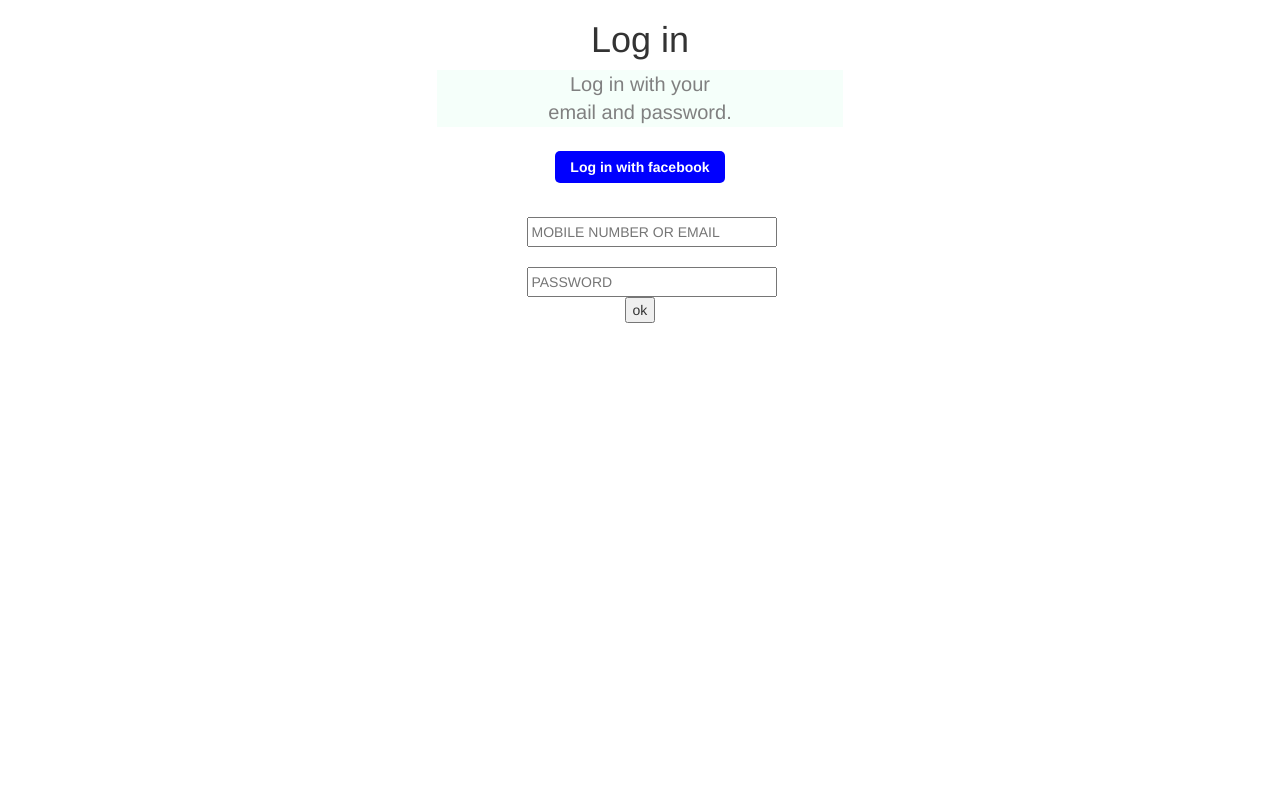
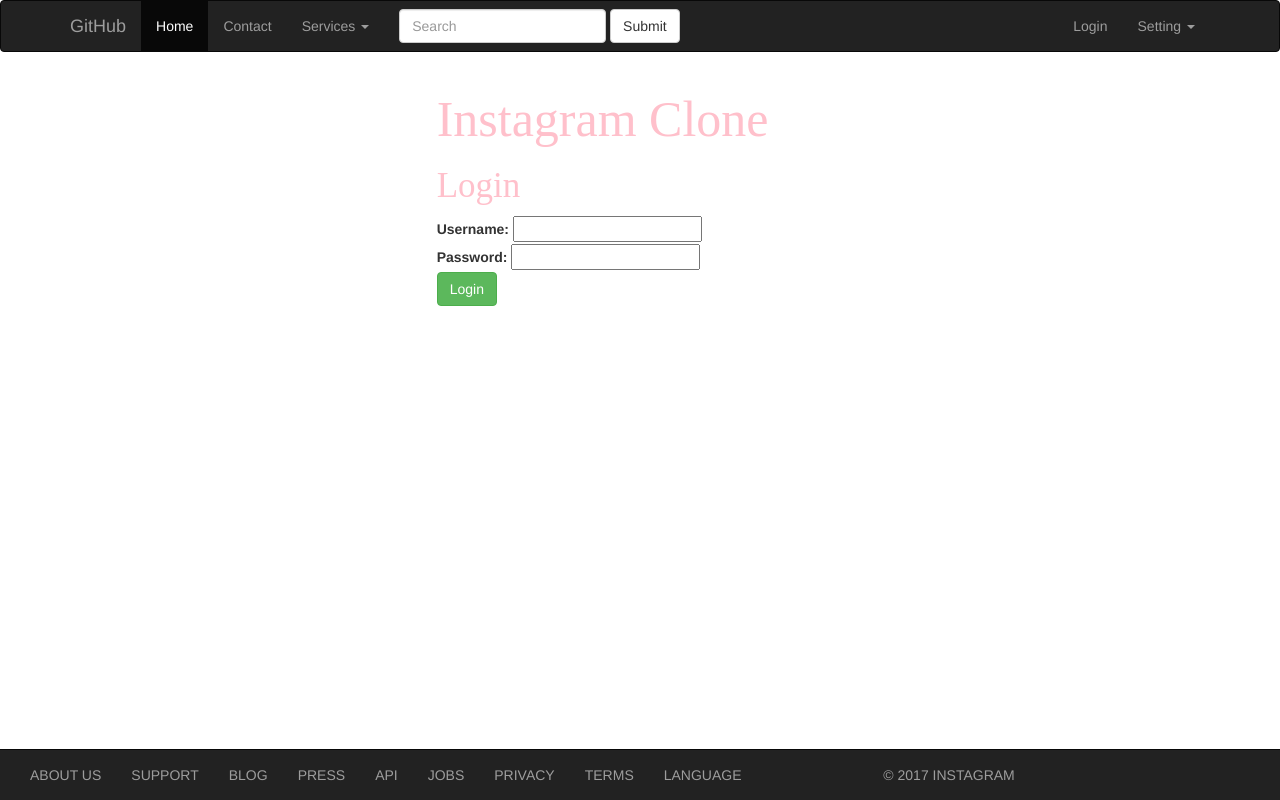
Before and after one commit to SUDIKSHACHANDEL/Final-Project, a Django app: template instagram/demoapp/templates/login.html in a window 1280 px wide. Run offline with Django 3.2, Linux system fonts and the light colour scheme; the template is opened without the code that fills it, so the values that code supplies are empty; some libraries are stand-ins or nearby versions.

Commit message:
create log in file

```diff
--- a/instagram/demoapp/templates/login.html
+++ b/instagram/demoapp/templates/login.html
@@ -1,130 +1,175 @@
-{% load static %}
+{% load static  %}
 <!DOCTYPE html>
 <html>
 	<head>
 		<title>Login</title>
-
 		<meta charset="utf-8">
-		<meta http-equive"X-UA-Compatible" contents= "IE#edge">
-		<meta name="viewport" content="width=device-width,initial-scale=1">
-
-
+    		<meta http-equiv="X-UA-Compatible" content="IE=edge">
+		<meta name="viewport" content="width=device-width">
 
 		<!--Bootstrap-->
 		<link href="{% static "css/bootstrap.css" %}" rel="stylesheet">
+	</head>
 
-	<style>
-
-
-		#id1
-		{
-			margin-left:50px;
-			margin-right:25px;
-			height:30px;
-			width:250px;
-		}
-		demo
-		{
-			background-color:black;
-			height:800px;
-			width:30px;
-			align:center;
-
-
-		}
-		.d1
-		{
-			font-style:bold;
-			float:center;
-			font:Times new roman;
-			font-size:20px;
-			background-color:#F5FFFA;
-			color:grey;
-		}
-		a:link,a:visited {
-
-			background-color:blue;
-			display:inline block;
-		        text-decoration:none;
-			border-radius:5px;
-		        text-align:center;
-			padding: 8px 15px;
-
-			color:white;
-	               }
-
-
-			}
-		.div1 {
-			width:500px;
-			height: 200px;
-			padding:30px
-			border: 1px solid grey;
-		      }
-		.flex-container{
-			display: -webkit-flex;
-			display: flex;
-                        width: 400px;
-			height: 250px
-			background-color:lightgrey;
-			align:center;
-			}
-		.flex-item{
-			background-color : pink;
-			width: 100px;
-		    height: 500px;
-			margin:10px;
-			align:center;
-	</style>
-
-	</head>
 	<body>
-
-		<!--row1-->
-
-			<div class="row"align="center"class="flex-container">
-
-			<div class="col-sm-4 col-sm-offset-4" class="div1">
+		<!--header-->
 
 
 
 
 
+                    <header>
+                           <nav class="navbar navbar-inverse">
+                                  <div class="container">
+			          <div class="navbar-header">
+                                  <button type="button" class="navbar-toggle collapsed"
+				  data-toggle="collapse" data-target="#bs-example-navbar-collapse-1"
+				  aria-expanded="false">
+                                  <span class="sr-only">Toggle navigation</span>
 
-
-
-					  <h1 id="h1">Log in</h1>
-					  <p class="d1" bgcolor="#F5FFFA">
-					  Log in with your <br> email and password.</p>
-					  <br>
-
-							<a href="fb.html"target="_blank"><b>Log in with facebook</b></a><br<br>
-					<br><br>
-
-
-			<form id="demo"method="POST">
-			{% csrf_token %}
- 		 <br>
-		 <input id ="id1"type="text" name="email" value="{{ email }}"placeholder="MOBILE NUMBER OR EMAIL"size="50">
-		<br>
-  	        <br>
-
-		<input id="id1" type="password" value="{{ password }}"placeholder="PASSWORD"size="50">
-		<div>
-			<input type="submit"value="ok"></div>
-			</form><br><br>
-			<!--<a href="sign.html"target="_blank"><b>Sign Up</a><br> -->
-			</div></div>
+                                  <span class="icon-bar"></span>
+                                  <span class="icon-bar"></span>
+                                  <span class="icon-bar"></span>
+                                  </button>
+                                  <a class="navbar-brand" href="#">GitHub</a>
+				  </div>
+				  <div class="collapse navbar-collapse" id="bs-example-navbar-collapse-1">
+                                  <ul class="nav navbar-nav">
+                                        <li class="active"><a href="#">Home
+					<span class="sr-only">(current)</span></a></li>
+                                        <li><a href="#">Contact</a></li>
+                                        <li class="dropdown">
+                                    <a href="#" class="dropdown-toggle" data-toggle="dropdown"
+				    role="button" aria-haspopup="true"
+				    aria-expanded="false">Services <span class="caret"></span></a>
+                                    <ul class="dropdown-menu">
+                                    <li><a href="#">Login</a></li>
+                                        <li><a href="#">Another action</a></li>
+                                        <li><a href="#">Something else here</a></li>
+                                        <li role="separator" class="divider"></li>
+                                        <li><a href="#">Separated link</a></li>
+                                        <li role="separator" class="divider"></li>
+                                        <li><a href="#">One more separated link</a></li>
+                                     </ul>
+                                        </li>
+                                     </ul>
+                                    <form class="navbar-form navbar-left">
+                                    <div class="form-group">
+                                    <input type="text" class="form-control" placeholder="Search">
+                                    </div>
+                                    <button type="submit" class="btn btn-default">Submit</button>
+                                    </form>
+                                    <ul class="nav navbar-nav navbar-right">
+                                        <li><a href="#">Login</a></li>
+                                        <li class="dropdown">
+                                    <a href="#" class="dropdown-toggle" data-toggle="dropdown" role="button" aria-haspopup="true" aria-expanded="false">Setting <span class="caret"></span></a>
+                                    <ul class="dropdown-menu">
+                                    <li><a href="#">Setting</a></li>
+                                    <li><a href="#">Another action</a></li>
+                                    <li><a href="#">Something else here</a></li>
+                                    <li role="separator" class="divider"></li>
+                                    <li><a href="#">Separated link</a></li>
+                                    </ul>
+                                    </li>
+                                    </ul>
+			          </div>
+								  </div>  </nav>
+		</header>
+		<!--/header-->
 
 
 
 
 
+<!--<div class="container">-->
+<!--<div class="row">-->
+    <!--<div class="col-sm-2 vcol-sm-offset-5">-->
+      <!--<h3>Column 1</h3>-->
+      <!--<p><div align="center" class="embed-responsive embed-responsive-16by9">-->
+    <!--<video autoplay loop class="embed-responsive-item">-->
+        <!--<source src="C:\Users\Vikas\Downloads\Baby Doing Grocery Shopping _ Supermarket Song - YouTube (240p) (1).flv" type="video/mp4">-->
+    <!--</video></p>-->
+<!--</div>-->
+<!--</div>-->
+    <!--<div class="col-sm-4 col-sm-offset-4">-->
+      <!--<h3>Column 2</h3>-->
+
+<!--<div align="center" class="embed-responsive embed-responsive-16by9">-->
+    <!--<audio autoplay loop class="embed-responsive-item">-->
+        <!--<source src="C:\Users\Vikas\Music\Mymusic\Music files\PEHLI NAZAR MEIN (G).mp3">-->
+    <!--</audio>-->
+
+<!--</div><br />-->
+    <!--<div class="col-sm-7 col-sm-offset-4">-->
+      <!--<h3>Column 3</h3>        -->
+      <!--<p>Lorem ipsum dolor sit amet, consectetur adipisicing elit...</p>-->
+      <!--<p>Ut enim ad minim veniam, quis nostrud exercitation ullamco laboris...</p>-->
+    <!--</div>-->
+  <!--</div>-->
+<!--</div>-->
 
 
 
+                <!--footer starts-->
 
-		<script src = "{% static "js/jquery-3.2.1.js" %}"></script>
-		<script scr="{% static "js/bootstrap.js" %}"></script>
+	        <div class="row">
+		<div class="col-sm-4 col-sm-offset-4">
+
+			<h1><p style="font-family:Monotype Corsiva; color:pink; font-size:50px;">Instagram Clone</p></h1>
+	                <h1><p style="font-family:Monotype Corsiva; color:pink; font-size:35px;">Login</p></h1>
+
+			<form method="post">
+			{% csrf_token %}
+				<div>
+					<label for="username">Username:</label>
+					<input id="username" type="text" name="username" value="">
+			        </div>
+				<div>
+					<label for="password">Password:</label>
+					<input id="password" type="Password" name="password" value="">
+				</div>
+					<input type="submit" value="Login" class="btn btn-success">
+			</form>
+		</div>
+		</div>
+                <nav class="navbar navbar-inverse navbar-fixed-bottom">
+			<div class="container-fluid">
+				<!--row3-->
+				<div class="row">
+					<!--Left column-->
+					<div class="col-xs-12 col-sm-8">
+						<ul class="nav navbar-nav">
+							<li><a href="#">ABOUT US</a></li>
+							<li><a href="#">SUPPORT</a></li>
+							<li><a href="#">BLOG</a></li>
+							<li><a href="#">PRESS</a></li>
+							<li><a href="#">API</a></li>
+							<li><a href="#">JOBS</a></li>
+							<li><a href="#">PRIVACY</a></li>
+							<li><a href="#">TERMS</a></li>
+							<li><a href="#">LANGUAGE</a></li>
+						</ul>
+					</div>
+					<!--./Left column-->
+
+					<!--Right column-->
+					<div class="col-xs-12 col-sm-4">
+						<p class="navbar-text">
+							&copy; 2017 INSTAGRAM
+						</p>
+					</div>
+					<!--./Right column-->
+				 </div>
+				 <!--./row3-->
+		        </div>
+		</nav>
+
+
+
+		<!--Javascript files-->
+		<!--Jquery library-->
+		<script src={% static "js/jquery-3.2.1.js" %}"></script>
+		<!--Bootstrap js Library-->
+		<script src="{% static "js/bootstrap.js" %}"></script>
 	</body>
 </html>
```
